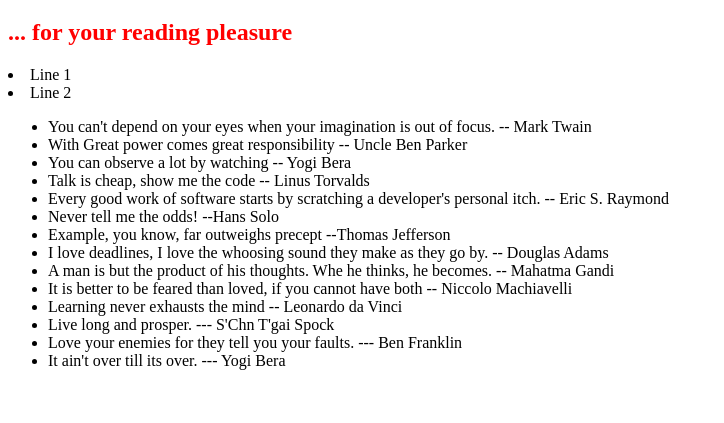
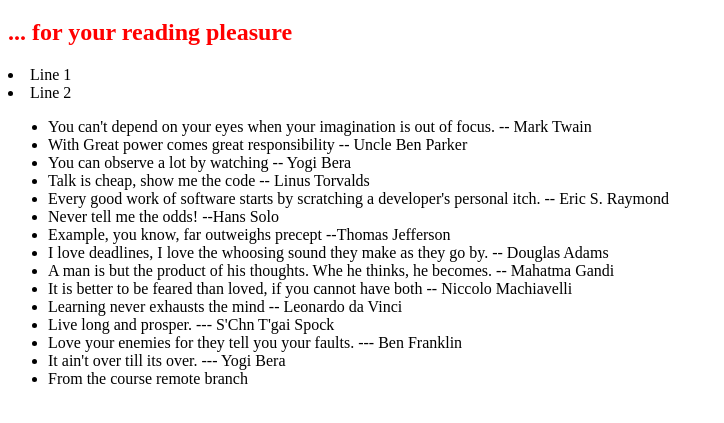
Before and after one commit to guypaladino/0main_opensap_repo, a plain HTML site: page index.html in a window 1280 px wide. Shown: the part 61-484 px from the top of the page, without its empty margins (0-724 px from the left). Drawn offline with Linux system fonts and the light colour scheme.

Commit message:
Update index.html
for course test

```diff
--- a/index.html
+++ b/index.html
@@ -25,6 +25,7 @@
 			<li>Live long and prosper. --- S'Chn T'gai Spock</li>
 			<li>Love your enemies for they tell you your faults. --- Ben Franklin</li>
 			<li>It ain't over till its over. --- Yogi Bera</li>
+			<li>From the course remote branch</li>
 		</ul>
 	</body>
 </html>
```
